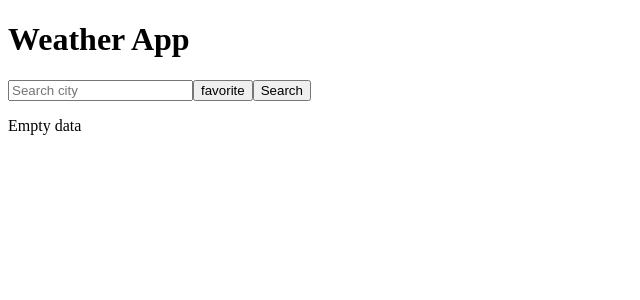
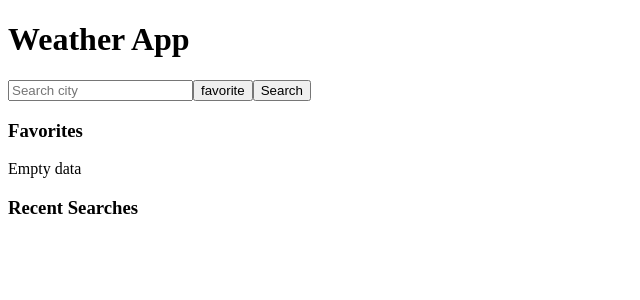
Before and after one commit to theendtx/Weather-App-rebuild, a React (Vite) app: page / in a window 1280 px wide. Shown: the top 300 px of the page, without its empty margins (0-640 px from the left). Built offline with nearby package versions, Linux system fonts and the light colour scheme.

Commit message:
feat: add recent searches

```diff
--- a/src/App.tsx
+++ b/src/App.tsx
@@ -5,14 +5,20 @@ import SearchInput from "./components/SearchInput";
 import WeatherCard from "./components/WeatherCard";
 import ForecastList from "./components/ForecastList";
 import  FavoritesList  from "./components/FavoritesList";
+import RecentSearches from "./components/RecentSearches";
 
 function App() {
-    const [city, setCity] = useState<any>(null);
+    const [city, setCity] = useState("");
     const [weather, setWeather] = useState<any>(null);
     const [loading, setLoading] = useState(false);
     const [error, setError] = useState("");
     const [forecast, setForecast] = useState<any>([]);
-    const [favorites, setFavorites] = useState<string[]>([]);
+    const [recentSearches, setRecentSearches] = useState<string[]>([]);
+    const [favorites, setFavorites] = useState<string[]>(() => {
+        const savedFavorites = localStorage.getItem("favorites");
+
+        return savedFavorites ? JSON.parse(savedFavorites) : [];
+    });
 
     function toggleFavorite(){
         if (favorites.includes(city)){
@@ -62,6 +68,14 @@ setForecast(
             setLoading(false);
         }
 
+        setRecentSearches(prev => {
+            if (prev.includes(city)){
+                return prev;
+            }
+
+            return [city, ...prev].slice(0,5);
+        });
+
     }
 
     useEffect(() => {
@@ -82,14 +96,6 @@ setForecast(
             JSON.stringify(favorites)
         );
     }, [favorites])
-
-    useEffect(() => {
-        const savedFavorites = localStorage.getItem("favorites");
-
-        if (savedFavorites) {
-            setFavorites(JSON.parse(savedFavorites));
-        }
-    }, []);
 
     return (
         <>
@@ -117,6 +123,9 @@ setForecast(
            error={error}
           />
 
+          <RecentSearches
+          searches={recentSearches}/>
+
           <ForecastList
           forecast={forecast}/>
         </>
--- a/src/components/FavoritesList.tsx
+++ b/src/components/FavoritesList.tsx
@@ -1,33 +1,26 @@
+type Props = {
+  favorites:string[]
+}
+
 function FavoritesList({
-
   favorites
-
-}:{
-
- favorites:string[]
-
-}){
+}:Props){
 
   return(
 
     <div>
 
- {
+      <h3>
+        Favorites
+      </h3>
 
- favorites.map(
- city=>(
+      {favorites.map(city => (
 
-  <p
-   key={city}
-  >
-
+        <p key={city}>
           {city}
-
         </p>
 
- ))
-
- }
+      ))}
 
     </div>
 
--- /dev/null
+++ b/src/components/RecentSearches.tsx
@@ -0,0 +1,17 @@
+type Props = {
+    searches: string[]
+};
+
+export default function RecentSearches({searches}: Props) {
+    return (
+        <div>
+            <h3>Recent Searches</h3>
+
+            {searches.map(searches => (
+                <p key={searches}>
+                    {searches}
+                </p>
+            ))}
+        </div>
+    )
+}
```
Lines whose indentation alone changed are shown as unchanged.
